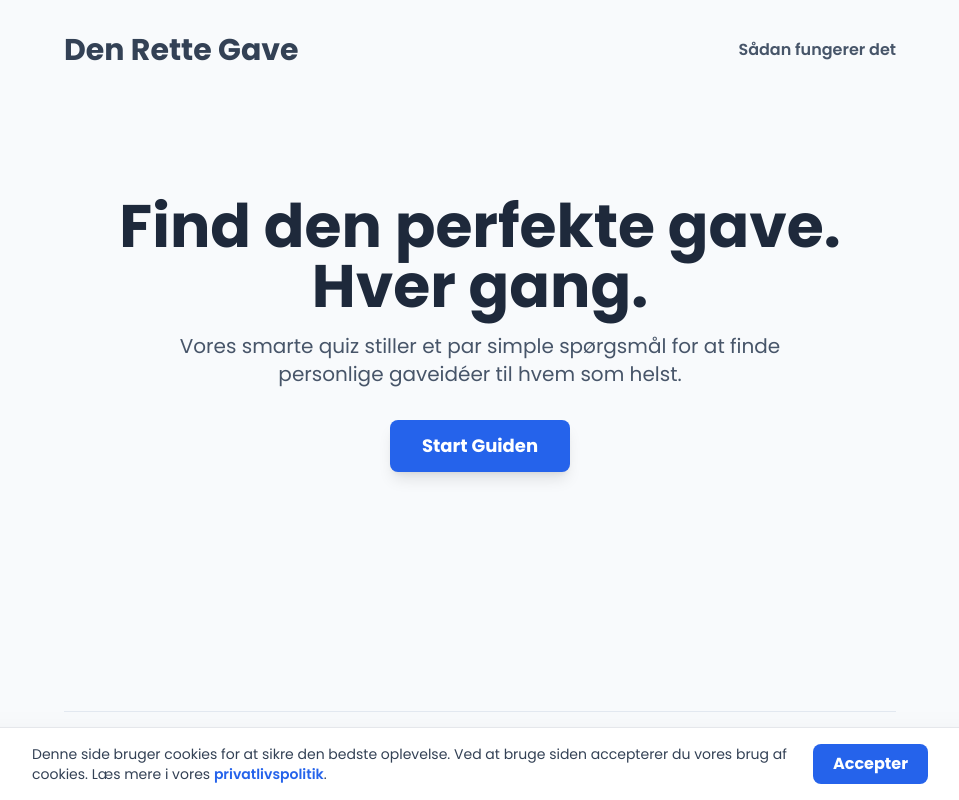
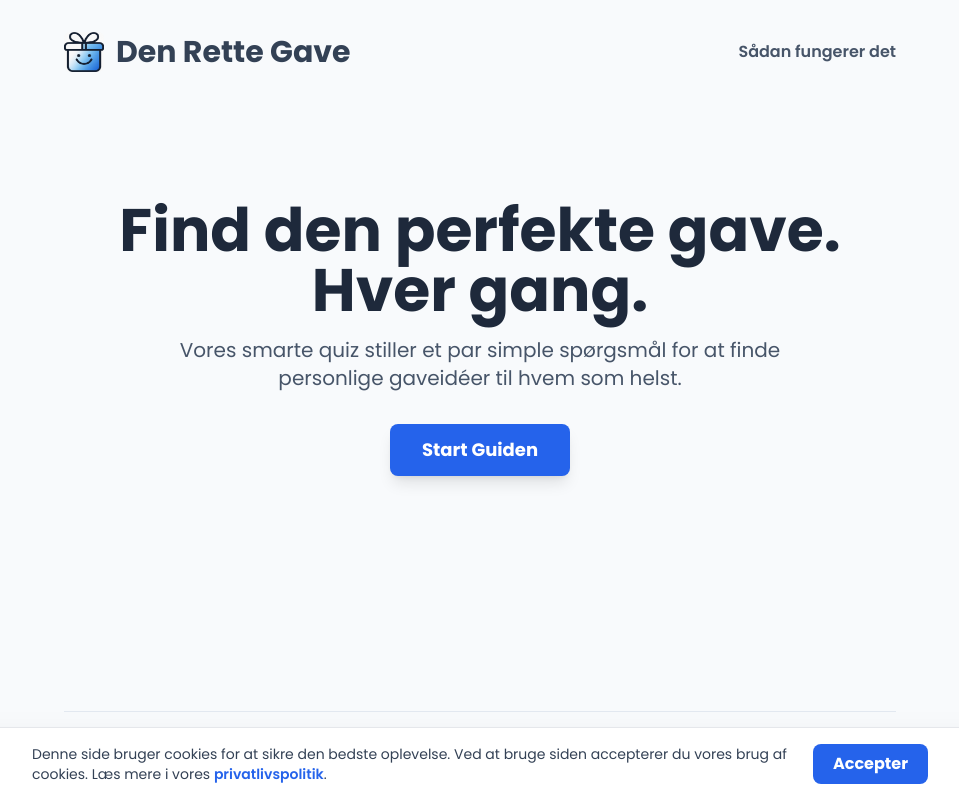
Before and after one commit to TomKonig/GaveGuiden, a plain HTML site: page index.html in a window 1280 px wide. Shown: the whole page, without its empty margins (160-1119 px from the left). Drawn offline with nearby package versions, Linux system fonts and the light colour scheme.

Commit message:
Update index.html

```diff
--- a/index.html
+++ b/index.html
@@ -33,7 +33,10 @@
 
     <div id="app" class="max-w-4xl mx-auto p-4 md:p-8 flex flex-col min-h-screen">
         <header class="flex justify-between items-center mb-8">
-            <a href="/" class="text-2xl md:text-3xl font-bold text-slate-700 hover:text-slate-900 transition-colors">Den Rette Gave</a>
+            <a href="/" class="flex items-center gap-3 text-2xl md:text-3xl font-bold text-slate-700 hover:text-slate-900 transition-colors">
+                <img src="./assets/logo.jpeg" alt="Den Rette Gave Logo" class="h-10 w-10 rounded-md">
+                <span>Den Rette Gave</span>
+            </a>
             <nav>
                 <button id="how-it-works-btn" class="text-slate-600 hover:text-slate-900 font-semibold">Sådan fungerer det</button>
             </nav>
```
